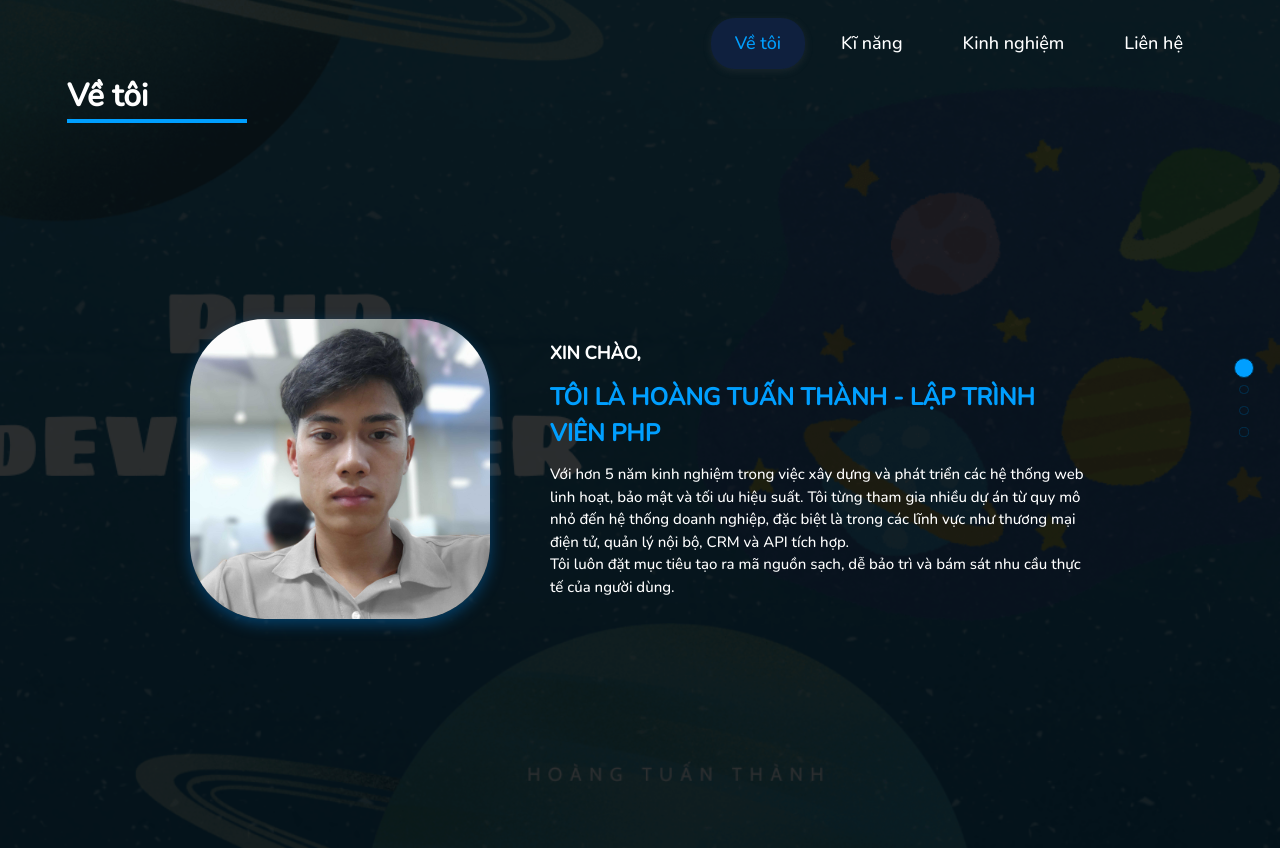
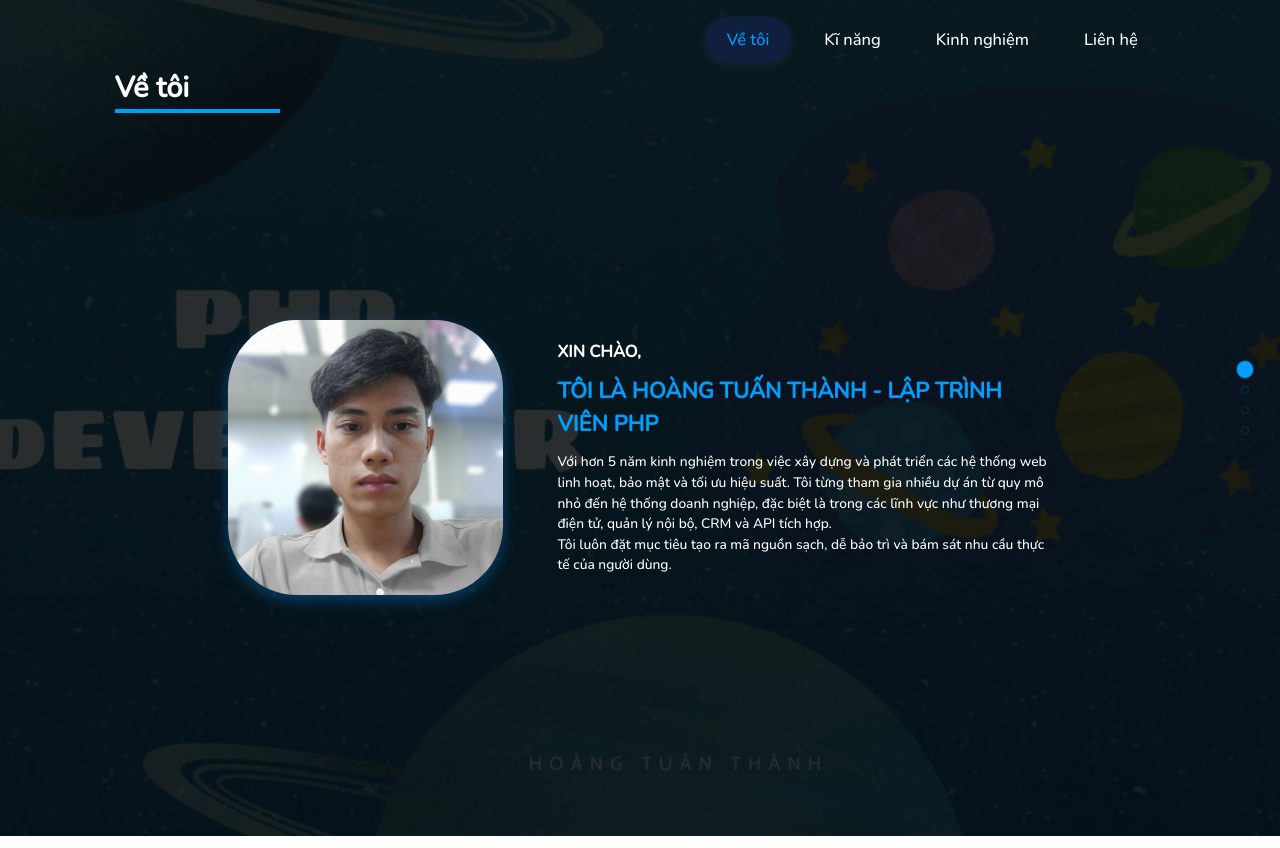
Before and after one commit to thanhmud/Portfolio, a plain HTML site: page index.html in a window 1280 px wide. Drawn offline with nearby package versions, Linux system fonts and the light colour scheme.

Commit message:
update info

```diff
--- a/assets/css/style.css
+++ b/assets/css/style.css
@@ -301,19 +301,19 @@ h2 {
 
 @media (min-width: 1600px) {
 	html {
-	    font-size: 16px;
+	    font-size: 15px;
 	}
 }
 
 @media (max-width: 1599px) {
 	html {
-	    font-size: 14px;
+	    font-size: 13px;
 	}
 }
 
 @media (max-width: 1299px) {
 	html {
-	    font-size: 12px;
+	    font-size: 11px;
 	}
 }
 
```
